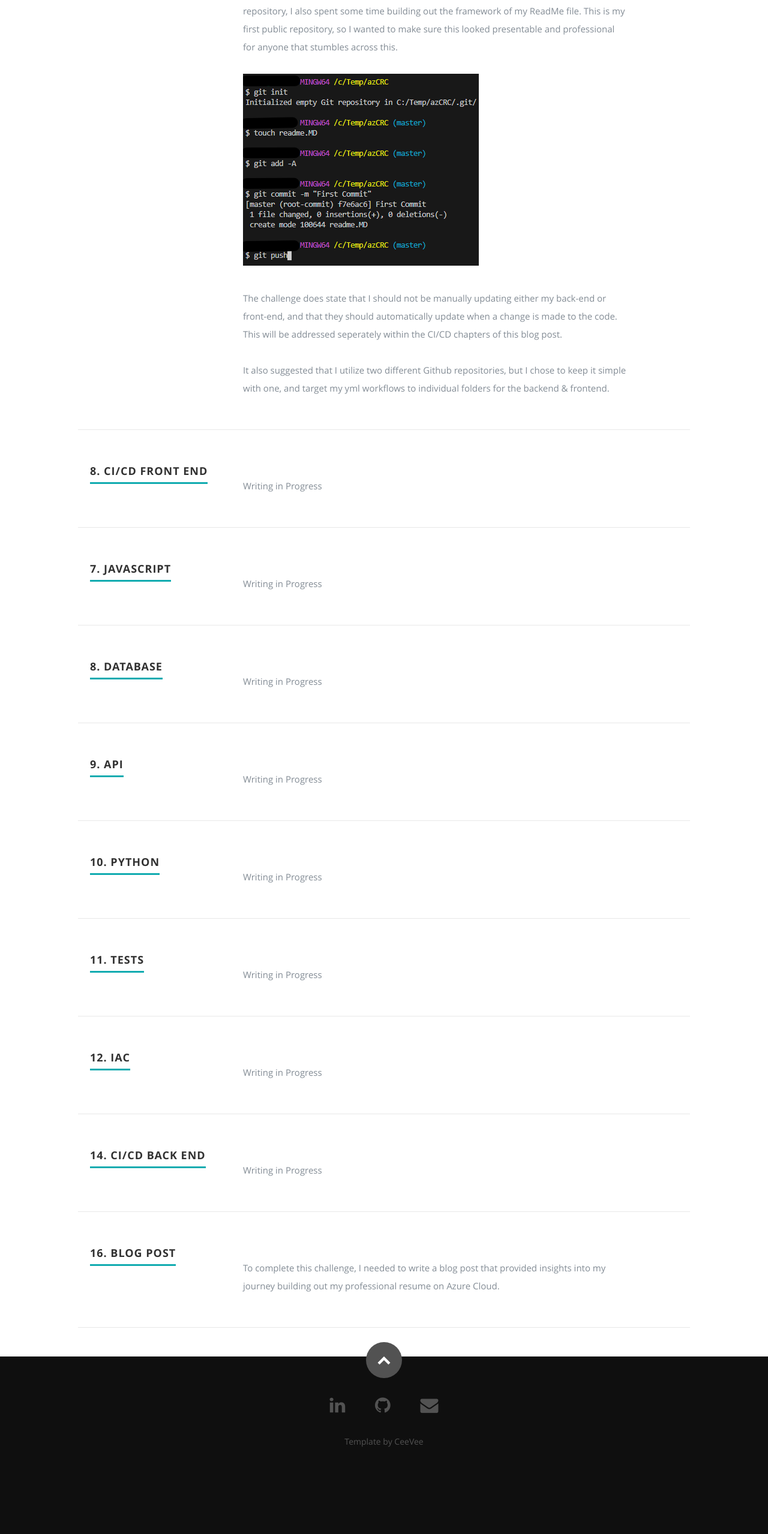
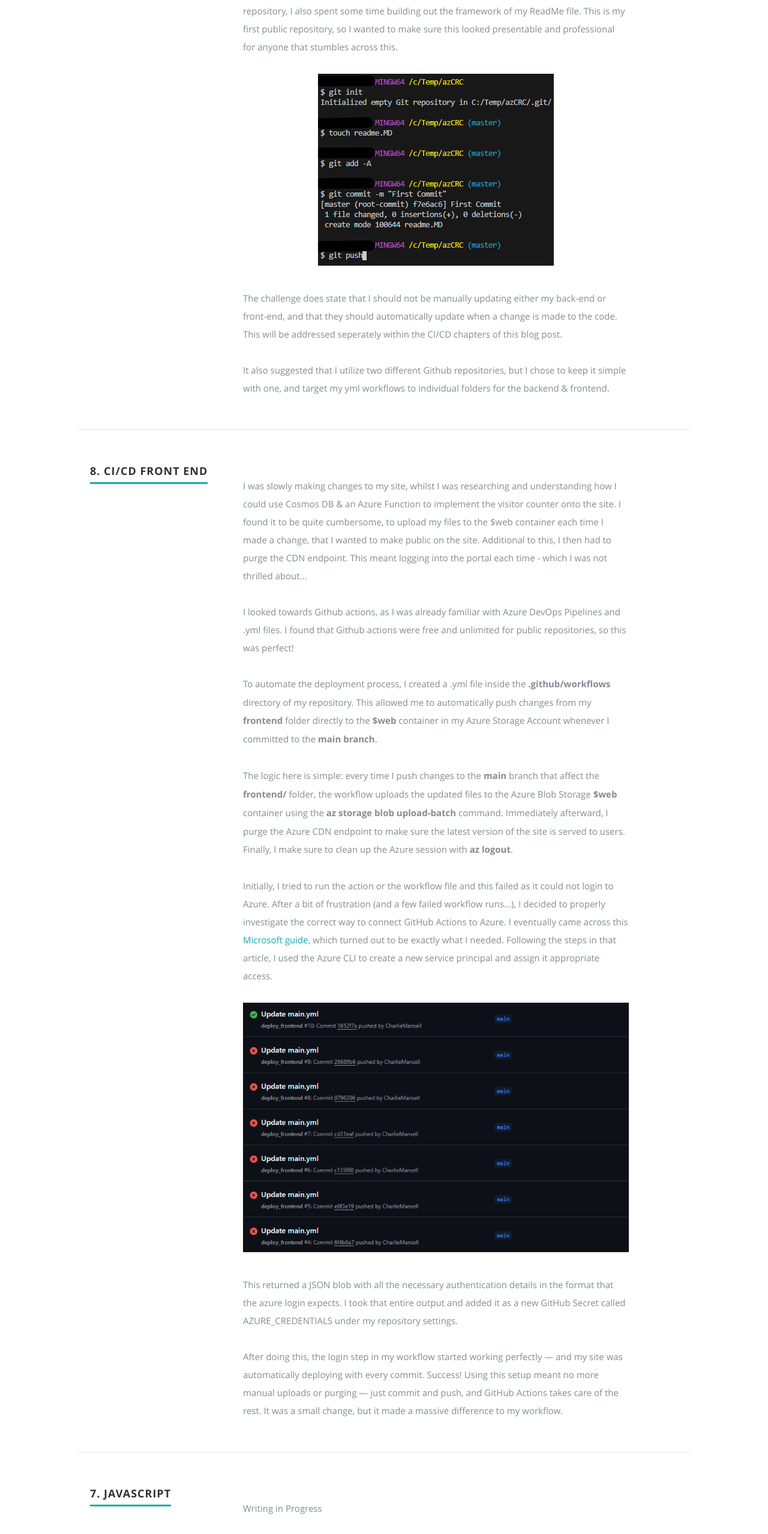
Before and after one commit to CharlieMansell/CMDEV_az_resume, a plain HTML site: page frontend/AzResumeBlogPost.html in a window 1280 px wide. Shown: the part 5042-7600 px from the top of the page at 60% size. Before the commit the page ends 7509 px from the top, so only its background shows below. Drawn offline with nearby package versions, Linux system fonts and the light colour scheme; no server answers.

Commit message:
Changes Across the site

```diff
--- a/frontend/AzResumeBlogPost.html
+++ b/frontend/AzResumeBlogPost.html
@@ -183,7 +183,9 @@
                      <br></br>
                      I was already pretty familar with git, and utilizing Github to store projects I am working on, so I initialized a new git repository on my machine and committed these changes to my repository, I also spent some time building out the framework of my ReadMe file. This is my first public repository, so I wanted to make sure this looked presentable and professional for anyone that stumbles across this.
                   </p>
+                  <div style="text-align: center;">
                      <img src="./images/git.png">
+                  </div>
                   <p>
                      The challenge does state that I should not be manually updating either my back-end or front-end, and that they should automatically update when a change is made to the code. This will be addressed seperately within the CI/CD chapters of this blog post.
                      <br></br>
@@ -200,7 +202,24 @@
          <div class="nine columns main-col">
             <div class="row item">
                <div class="twelve columns">
-                  <p>Writing in Progress</p>
+                  <p>I was slowly making changes to my site, whilst I was researching and understanding how I could use Cosmos DB & an Azure Function to implement the visitor counter onto the site. I found it to be quite cumbersome, to upload my files to the $web container each time I made a change, that I wanted to make public on the site. Additional to this, I then had to purge the CDN endpoint. This meant logging into the portal each time - which I was not thrilled about...
+                     <br></br>
+                     I looked towards Github actions, as I was already familiar with Azure DevOps Pipelines and .yml files. I found that Github actions were free and unlimited for public repositories, so this was perfect!
+                     <br><br>
+                     To automate the deployment process, I created a .yml file inside the <b>.github/workflows</b> directory of my repository. This allowed me to automatically push changes from my <b>frontend</b> folder directly to the <b>$web</b> container in my Azure Storage Account whenever I committed to the <b>main branch</b>.
+                     <br></br>
+                     The logic here is simple: every time I push changes to the <b>main</b> branch that affect the <b>frontend/</b> folder, the workflow uploads the updated files to the Azure Blob Storage <b>$web</b> container using the <b>az storage blob upload-batch</b> command. Immediately afterward, I purge the Azure CDN endpoint to make sure the latest version of the site is served to users. Finally, I make sure to clean up the Azure session with <b>az logout</b>.
+                     <br></br>
+                     Initially, I tried to run the action or the workflow file and this failed as it could not login to Azure. After a bit of frustration (and a few failed workflow runs...), I decided to properly investigate the correct way to connect GitHub Actions to Azure. I eventually came across this <a href="https://learn.microsoft.com/en-us/azure/developer/github/connect-from-azure">Microsoft guide</a>, which turned out to be exactly what I needed. Following the steps in that article, I used the Azure CLI to create a new service principal and assign it appropriate access.
+                  </p>
+                  <div style="text-align: center;">
+                     <img src="./images/actionfails.png">
+                  </div>
+                  <p>
+                     This returned a JSON blob with all the necessary authentication details in the format that the azure login expects. I took that entire output and added it as a new GitHub Secret called AZURE_CREDENTIALS under my repository settings.
+                     <br></br>
+                     After doing this, the login step in my workflow started working perfectly — and my site was automatically deploying with every commit. Success! Using this setup meant no more manual uploads or purging — just commit and push, and GitHub Actions takes care of the rest. It was a small change, but it made a massive difference to my workflow.
+                  </p>
                </div>
             </div> <!-- item end -->
          </div> <!-- main-col end -->
```
Also changed, not shown: frontend/index.html (+20 -7 lines), frontend/images/actionfails.png (added).
